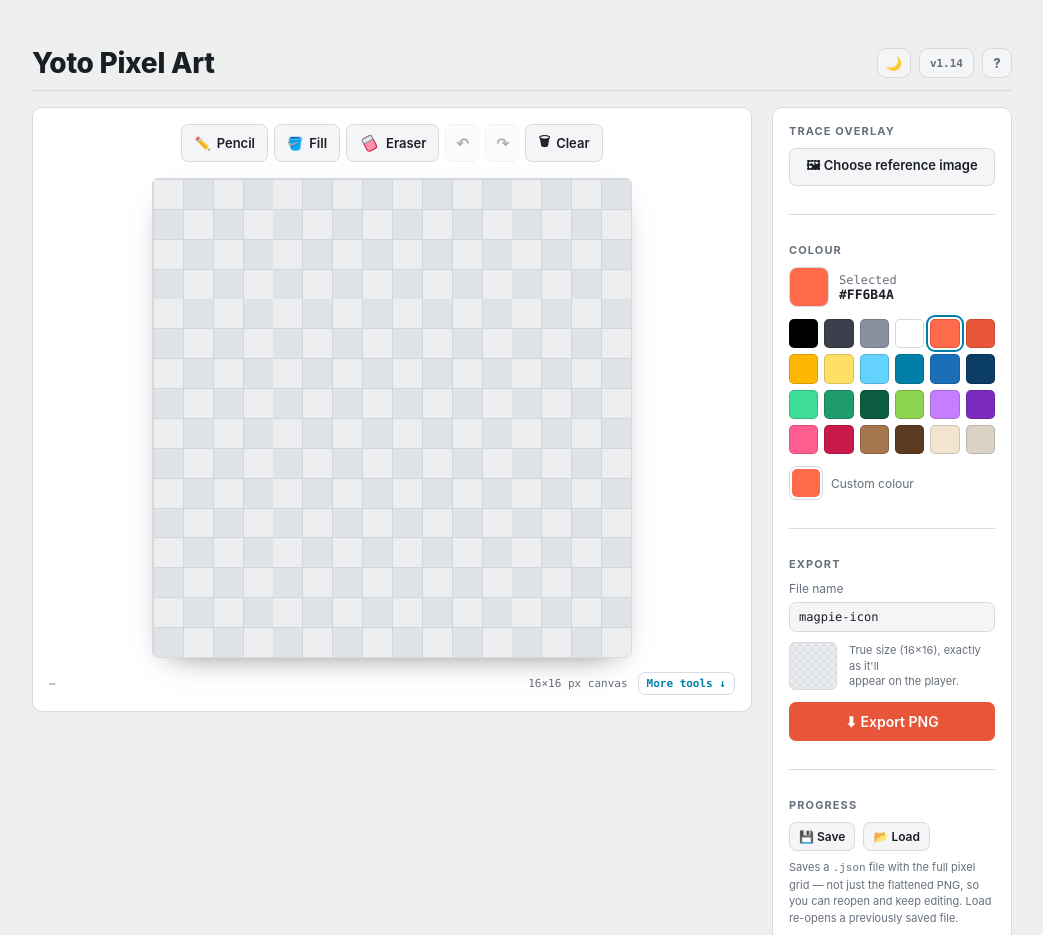
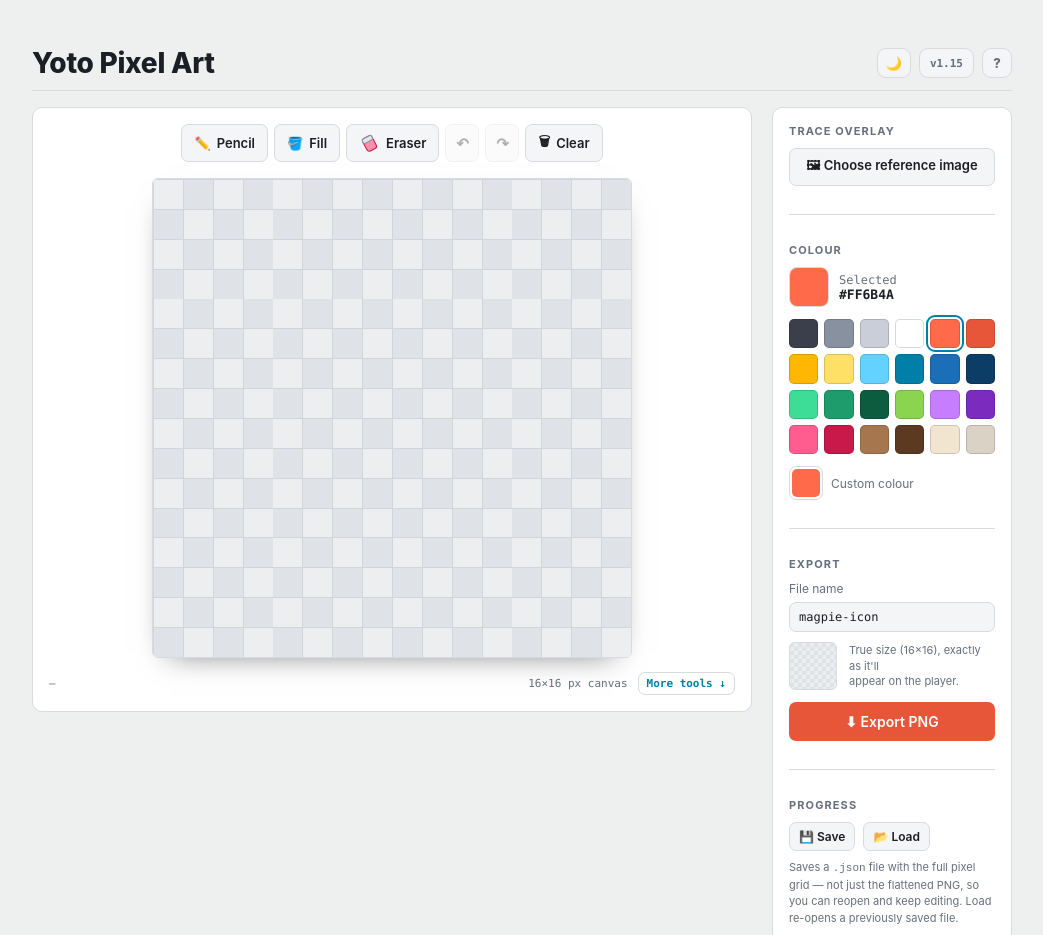
Before and after one commit to adamdowsett/yoto-pixel-art, a plain HTML site: page index.html in a window 1280 px wide. Shown: the top 935 px of the page, without its empty margins (118-1161 px from the left). Drawn offline with Linux system fonts and the light colour scheme.

Commit message:
v1.15: remove pure black from palette (#2)
Yoto's player screen doesn't render #000000. Neutral-dark slot re-filled
with #3a3f4b so the palette layout stays balanced.

```diff
--- a/index.html
+++ b/index.html
@@ -995,7 +995,7 @@
       </div>
       <div class="header-actions">
         <button type="button" id="themeToggle" class="help-btn" title="Toggle light/dark" aria-label="Toggle light/dark theme">◐</button>
-        <button type="button" id="changelogBtn" class="help-btn version-badge" aria-expanded="false" aria-controls="changelogPanel" title="What's new">v1.14</button>
+        <button type="button" id="changelogBtn" class="help-btn version-badge" aria-expanded="false" aria-controls="changelogPanel" title="What's new">v1.15</button>
         <button type="button" id="helpBtn" class="help-btn" aria-expanded="false" aria-controls="helpPanel" title="How this works">?</button>
       </div>
     </div>
@@ -1007,6 +1007,7 @@
     <div class="help-panel" id="changelogPanel" hidden>
       <h2 class="changelog-title">Changelog</h2>
       <ul class="changelog-list">
+        <li><span class="v">v1.15</span> Removed pure black from the palette — Yoto's screen doesn't render it, so keeping it in was misleading.</li>
         <li><span class="v">v1.14</span> Trace overlay: two-finger pinch-to-zoom on mobile, on-canvas zoom +/− buttons while positioning, prominent "Lock overlay" button when done, and a floating opacity slider once locked.</li>
         <li><span class="v">v1.13</span> Removed the technical footer text. Header subtitle removed, sticky header shrinks on scroll, layout tightened to fit one screen on load.</li>
         <li><span class="v">v1.12</span> Auto-saves to this browser as you draw; a refresh silently restores it with a dismissible "Session restored" toast.</li>
@@ -1156,20 +1157,17 @@
   var SIZE = 16;
   var CELL = 480 / SIZE; // 30px on-screen per pixel
 
+  // No pure black — the Yoto player's screen doesn't render #000000 (Yoto's
+  // own MYO icon guidance says to avoid it). Removed from the palette rather
+  // than kept-with-a-warning: too easy to pick unintentionally.
   var PALETTE = [
-    "#000000", "#3a3f4b", "#8891a0", "#ffffff",
+    "#3a3f4b", "#8891a0", "#c9ced8", "#ffffff",
     "#ff6b4a", "#e8563a", "#ffb703", "#ffe066",
     "#63d2ff", "#0080a8", "#1b6fb8", "#0b3d66",
     "#3ddc97", "#1f9c6b", "#0c5c3f", "#8bd450",
     "#c77dff", "#7b2cbf", "#ff5d8f", "#c9184a",
     "#a6774e", "#5c3a21", "#f2e5d0", "#d9d2c5"
   ];
-
-  // Pure black (#000000) doesn't render on the Yoto player's screen — Yoto's
-  // own icon guidance says to avoid it (some MYO icon-makers exploit this
-  // deliberately for "floating" negative-space icons, so it stays in the
-  // full palette, just flagged and left out of the quick tray/defaults).
-  var YOTO_INVISIBLE_BLACK = "#000000";
 
   // Curated, high-contrast quick-access set for the mobile tray — always
   // includes white, deliberately excludes pure black.
@@ -1212,7 +1210,7 @@
       b.className = "swatch";
       b.style.background = hex;
       b.dataset.hex = hex;
-      b.title = (hex === YOTO_INVISIBLE_BLACK) ? hex + " — invisible on the Yoto screen" : hex;
+      b.title = hex;
       b.addEventListener("click", function () {
         setCurrentColor(hex);
         if (!currentTool) setTool("pencil"); // only default to pencil if nothing's selected — don't steal Fill/Eraser
```
